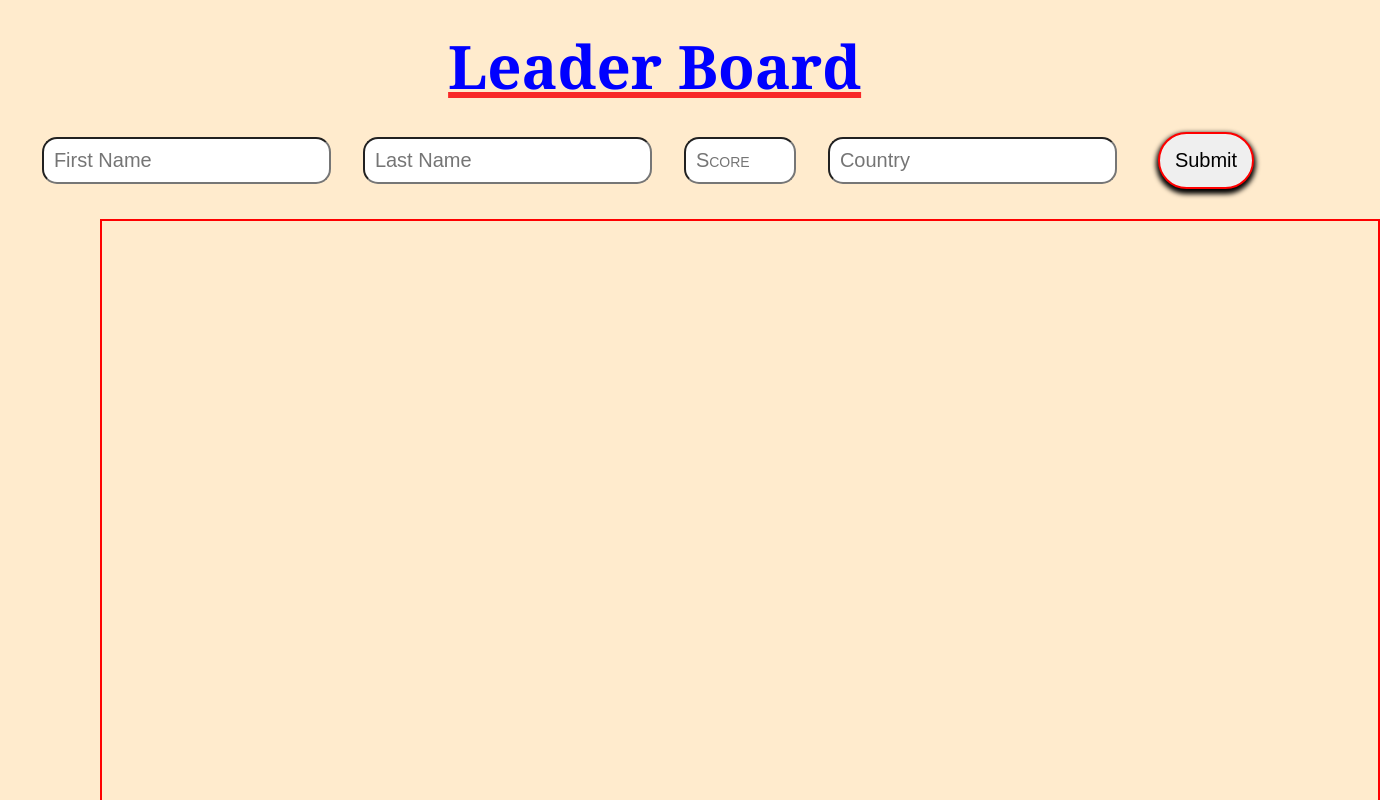
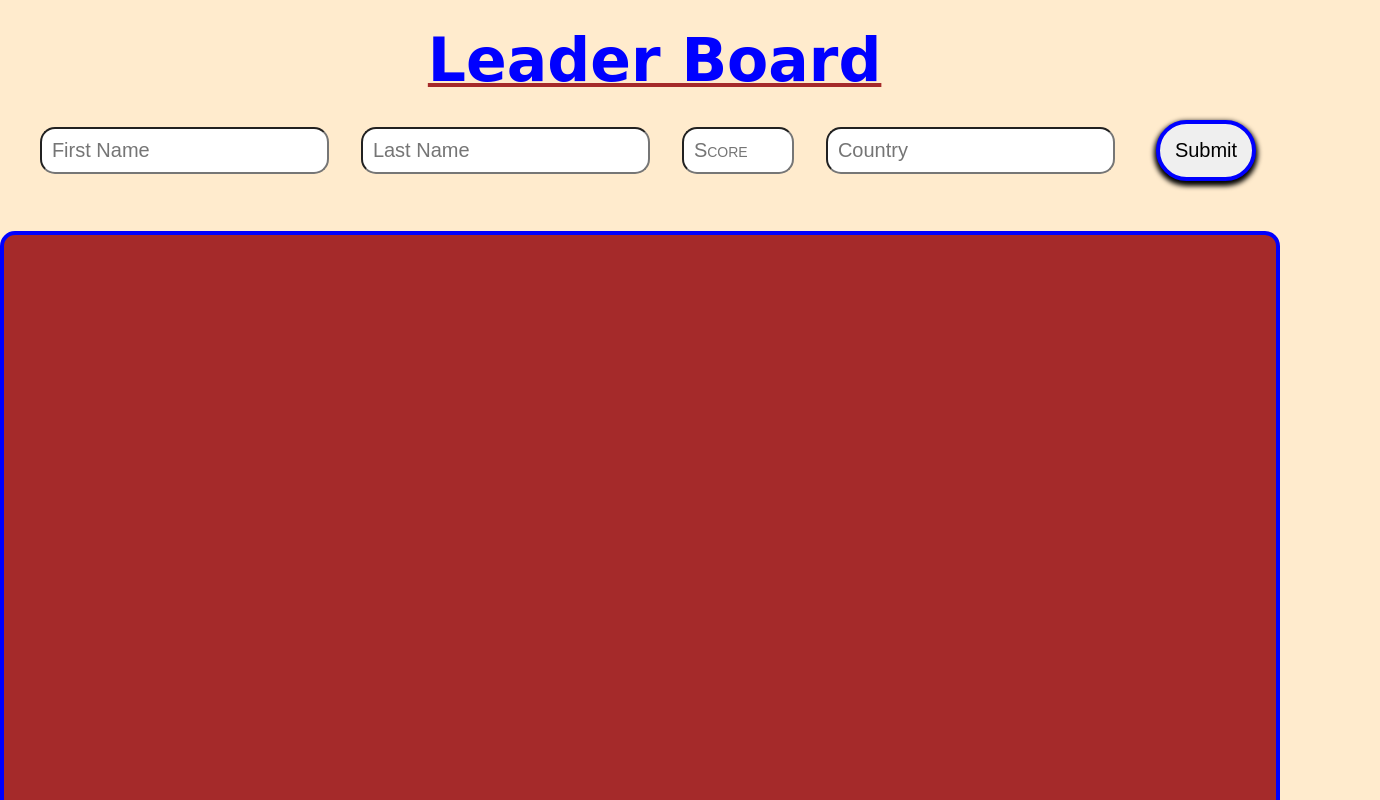
Before and after one commit to 20Rishisingh/LeaderBoard, a plain HTML site: page index.html in a window 1280 px wide. Shown: the top 800 px of the page, 1380 px wide, since content can reach past the window. Drawn offline with Linux system fonts and the light colour scheme.

Commit message:
Update style.css

```diff
--- a/style.css
+++ b/style.css
@@ -9,6 +9,7 @@ body{
    color: blue;
    height: 100%;
    width: 100%;
+   overflow-x: hidden;
 }
 
 @keyframes go-left-right {
@@ -17,18 +18,19 @@ body{
  }
 
 h1{
-   font-family:Cambria, Cochin, Georgia, Times, 'Times New Roman', serif;
+   font-family: cursive;
    font-size: 60px;
-   font-weight: bold;
+   /* font-weight: bold; */
    display: flex;
    justify-content: center;
    align-items: center;
-   text-decoration: underline rgb(248, 40, 40);
+   text-decoration: 4px underline brown;
    margin: 15px;
    padding: 10px;
 
    animation: go-left-right 3s infinite alternate;
    position: relative;
+
 }
 
 form{
@@ -83,7 +85,7 @@ button{
    margin-left: 25px;
    padding: 15px;
    font-stretch: ultra-expanded;
-   border: 2px solid red;
+   border: 4px solid blue;
    border-radius: 50px;
    box-shadow: 0 3px 5px 2px black;
    cursor: pointer;
@@ -92,10 +94,13 @@ button{
 .output{
    height: 50em;
    width: 80em;
-   border: 2px solid red;
    text-align: center;
-   margin: 30px 100px;
+   margin: 50px auto ;
    padding: 15px;
+
+   background-color: brown;
+   border-radius: 15px;
+   border: 4px solid blue;
 }
 
 #list{
@@ -105,7 +110,7 @@ button{
 }
 
 #list li{
-   color: blue;
+   color: blanchedalmond;
    padding: 10px;
 }
 
```
